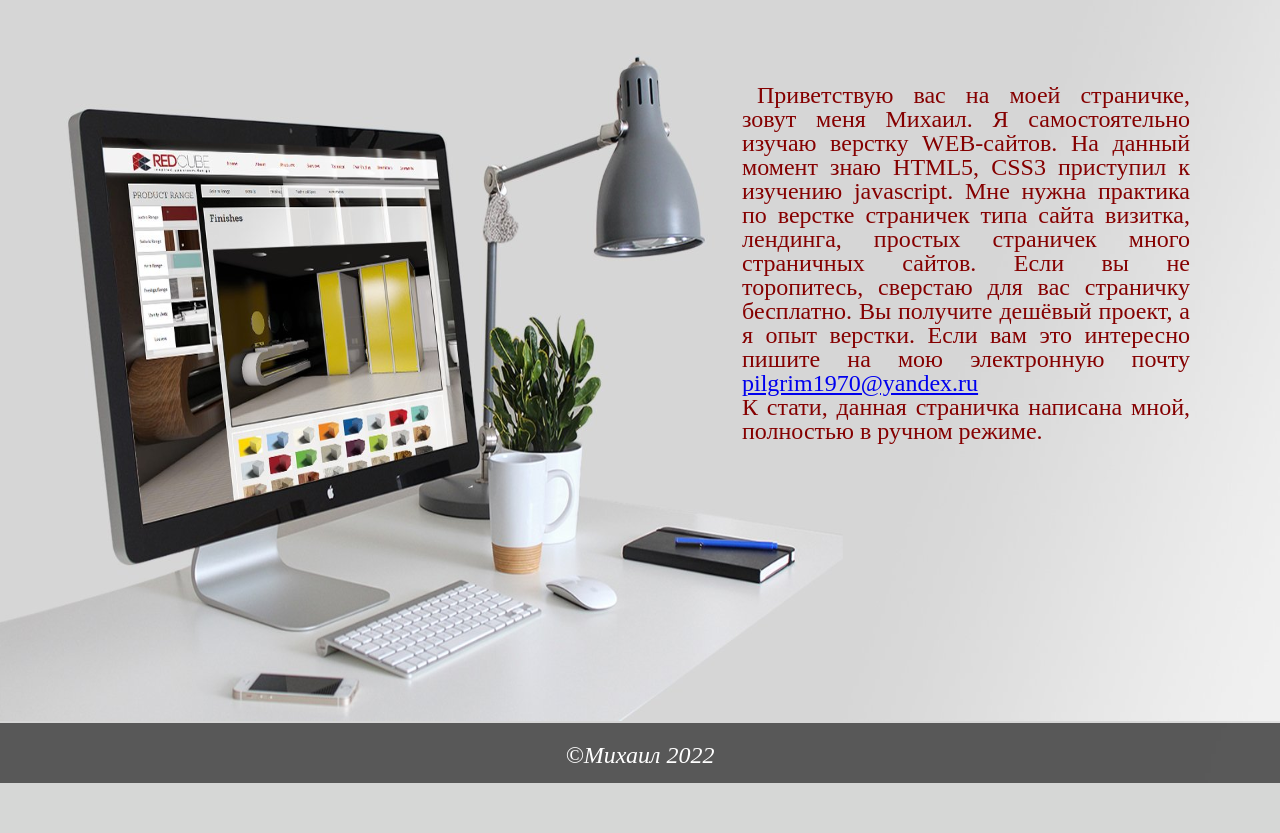
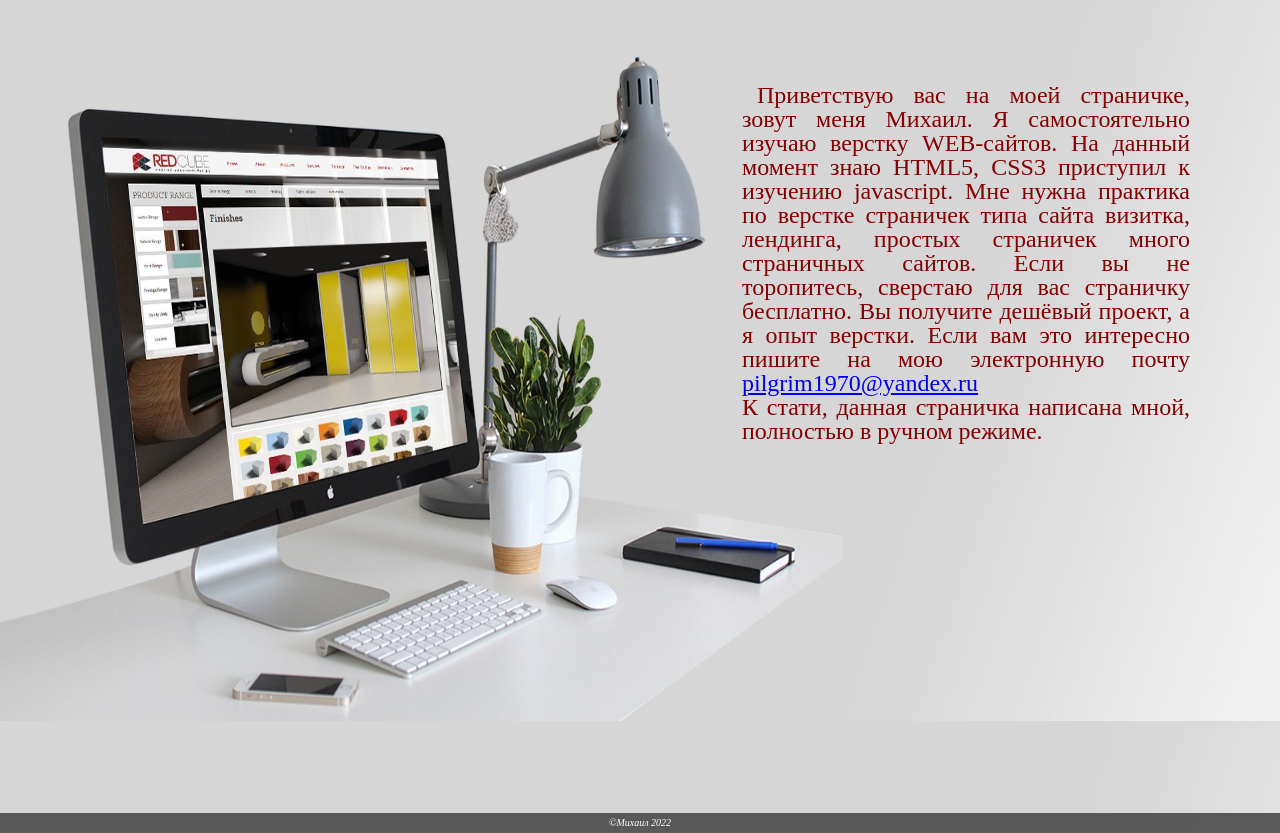
Before and after one commit to Mikhail-VH/My-first-layout, a plain HTML site: page layout-by-mikhail/index.html in a window 1280 px wide. Shown: the part 79-912 px from the top of the page. Before the commit the page ends 862 px from the top, so only its background shows below. Drawn offline with Linux system fonts and the light colour scheme.

Commit message:
изменил размеры section

```diff
--- a/layout-by-mikhail/style.css
+++ b/layout-by-mikhail/style.css
@@ -38,14 +38,14 @@ html {
     text-align: center;
 }
 .section {
-    width: 100%;
-    height: 740px;
+    max-width: auto;
+    height: 830px;
 }
 .content {
     margin: 100px 90px 200px 0px;
     float: right;
-    width: 35%;
-    height: 50%;
+    max-width: 35%;
+    max-height: 50%;
     }
 .content>p {
     text-indent: 15px;
@@ -53,13 +53,14 @@ html {
 }
 .footer {
     clear: both;
-    width: 100%;
-    height: 40px;
-    padding-top: 20px;
+    max-width: auto;
+    height: 10px;
+    padding: 5px;
     background-color: rgb(75, 75, 75, .9);
     color: rgb(255, 255, 255);
     text-align: center;
 }
 .footer p {
+    font-size: x-small;
     font-style: italic;
 }
```
